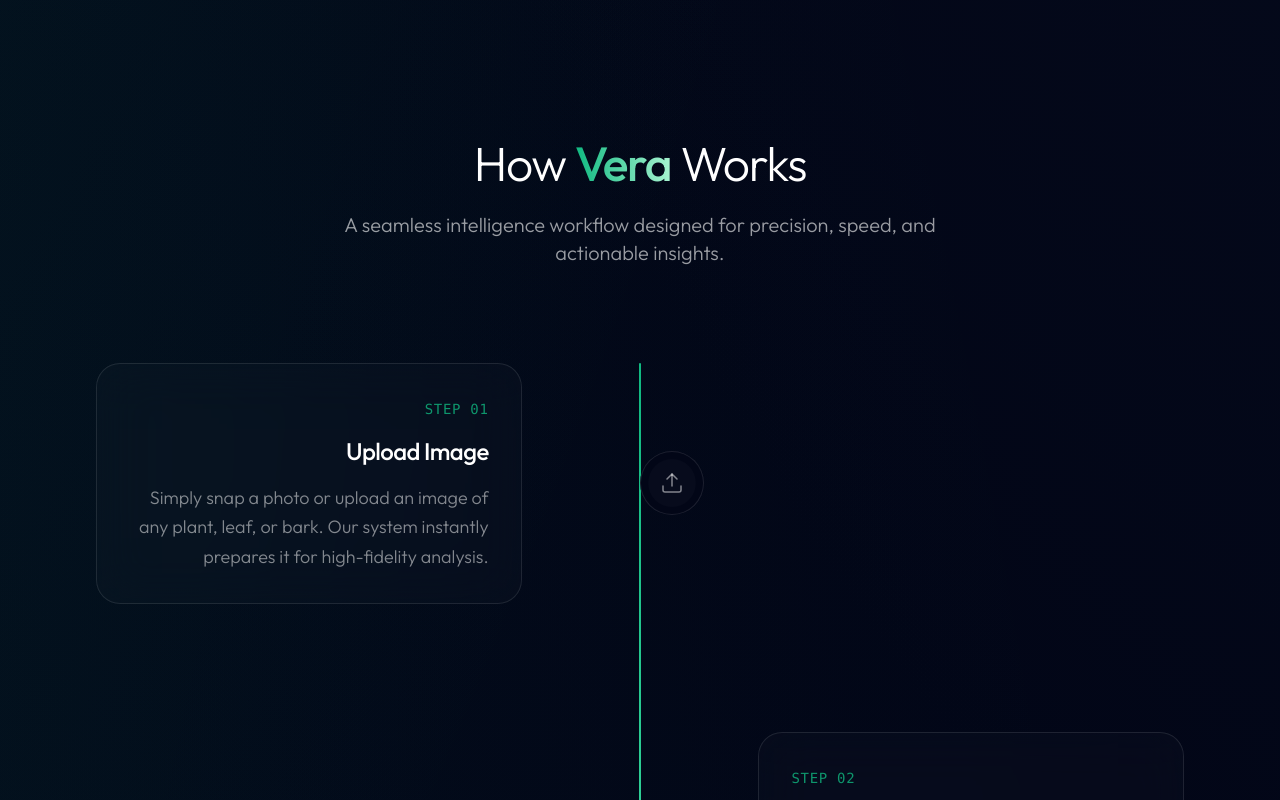
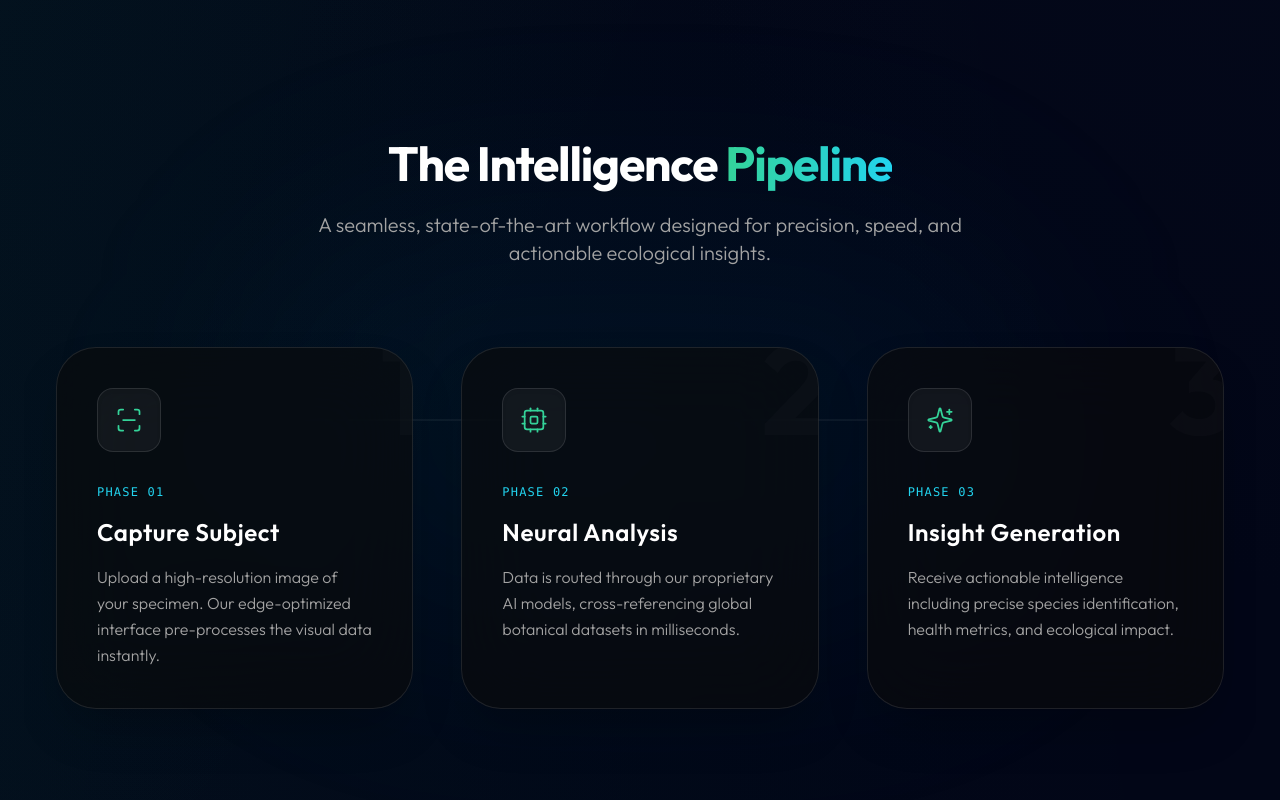
Before and after one commit to Charles-CS/Vera, a Next.js app: page / in a window 1280 px wide. Shown: the part 1460-2260 px from the top of the page. Built offline with nearby package versions, Linux system fonts and the light colour scheme.

Commit message:
feat: add HowItWorks and Navbar components with motion animations

```diff
--- a/src/components/HowItWorks.tsx
+++ b/src/components/HowItWorks.tsx
@@ -1,132 +1,109 @@
 "use client";
 
 import { motion } from "framer-motion";
-import { Upload, Cpu, AlertTriangle } from "lucide-react";
+import { ScanLine, Cpu, Sparkles } from "lucide-react";
 
 const steps = [
   {
-    title: "Upload Image",
+    title: "Capture Subject",
     description:
-      "Simply snap a photo or upload an image of any plant, leaf, or bark. Our system instantly prepares it for high-fidelity analysis.",
-    icon: Upload,
+      "Upload a high-resolution image of your specimen. Our edge-optimized interface pre-processes the visual data instantly.",
+    icon: ScanLine,
   },
   {
-    title: "AI Multi-Engine Analysis",
+    title: "Neural Analysis",
     description:
-      "The image is processed through our proprietary neural networks, cross-referencing thousands of botanical and ecological databases in milliseconds.",
+      "Data is routed through our proprietary AI models, cross-referencing global botanical datasets in milliseconds.",
     icon: Cpu,
   },
   {
-    title: "Biome Threat Assessment",
+    title: "Insight Generation",
     description:
-      "Receive a comprehensive report on species identification, health metrics, and potential invasive threats to the surrounding ecosystem.",
-    icon: AlertTriangle,
+      "Receive actionable intelligence including precise species identification, health metrics, and ecological impact.",
+    icon: Sparkles,
   },
 ];
 
 export default function HowItWorks() {
   return (
     <section className="relative w-full py-24 md:py-32 bg-transparent overflow-hidden">
-      <div className="max-w-6xl mx-auto px-6 lg:px-8 relative z-10">
-        <div className="text-center max-w-2xl mx-auto mb-24">
+      {/* Background ambient glow */}
+      <div className="absolute top-1/2 left-1/2 -translate-x-1/2 -translate-y-1/2 w-[800px] h-[400px] bg-cyan-500/5 blur-[120px] rounded-full pointer-events-none" />
+
+      <div className="max-w-7xl mx-auto px-6 lg:px-8 relative z-10">
+        <div className="text-center max-w-2xl mx-auto mb-20">
           <motion.h2
             initial={{ opacity: 0, y: 20 }}
             whileInView={{ opacity: 1, y: 0 }}
             viewport={{ once: true, margin: "-100px" }}
             transition={{ duration: 0.8, ease: [0.16, 1, 0.3, 1] }}
-            className="text-4xl md:text-5xl font-light tracking-tight text-white mb-6"
+            className="text-4xl md:text-5xl font-bold tracking-tight text-white mb-6"
           >
-            How{" "}
-            <span className="font-medium text-transparent bg-clip-text bg-gradient-to-r from-vera-emerald to-emerald-200">
-              Vera
-            </span>{" "}
-            Works
+            The Intelligence <span className="text-transparent bg-clip-text bg-gradient-to-r from-emerald-400 to-cyan-400">Pipeline</span>
           </motion.h2>
           <motion.p
             initial={{ opacity: 0, y: 20 }}
             whileInView={{ opacity: 1, y: 0 }}
             viewport={{ once: true, margin: "-100px" }}
             transition={{ duration: 0.8, delay: 0.1, ease: [0.16, 1, 0.3, 1] }}
-            className="text-white/60 text-lg md:text-xl font-light"
+            className="text-neutral-400 text-lg md:text-xl font-light"
           >
-            A seamless intelligence workflow designed for precision, speed, and actionable insights.
+            A seamless, state-of-the-art workflow designed for precision, speed, and actionable ecological insights.
           </motion.p>
         </div>
 
         <div className="relative">
-          {/* Vertical connecting line container */}
-          <div className="absolute left-10 md:left-1/2 top-0 bottom-0 w-[2px] bg-white/5 -translate-x-1/2 rounded-full overflow-hidden">
-            {/* Animated glowing line */}
+          {/* Animated Data Stream (Desktop Only) */}
+          <div className="hidden md:block absolute top-[4.5rem] left-[10%] right-[10%] h-[2px] bg-white/5 z-0">
             <motion.div
-              className="w-full h-full bg-gradient-to-b from-vera-emerald via-emerald-400 to-vera-emerald origin-top"
-              initial={{ scaleY: 0 }}
-              whileInView={{ scaleY: 1 }}
-              viewport={{ once: true, margin: "-20%" }}
-              transition={{ duration: 1.5, ease: "easeInOut" }}
+              className="absolute top-0 left-0 h-full bg-gradient-to-r from-transparent via-emerald-400 to-transparent"
+              animate={{ left: ["-50%", "150%"] }}
+              transition={{ duration: 3, repeat: Infinity, ease: "linear" }}
+              style={{ width: "30%" }}
             />
           </div>
 
-          <div className="space-y-16 md:space-y-32">
-            {steps.map((step, index) => {
-              const isEven = index % 2 === 0;
-              return (
-                <div
+          <div className="grid grid-cols-1 md:grid-cols-3 gap-8 lg:gap-12 relative z-10">
+            {steps.map((step, index) => (
+              <motion.div
                 key={index}
-                  className="relative flex flex-col md:flex-row items-center justify-between group"
+                initial={{ opacity: 0, y: 30 }}
+                whileInView={{ opacity: 1, y: 0 }}
+                viewport={{ once: true, margin: "-100px" }}
+                transition={{ duration: 0.7, delay: index * 0.2, ease: "easeOut" }}
+                className="relative group"
               >
-                  {/* Left/Right Content Block */}
-                  <motion.div
-                    initial={{ opacity: 0, x: isEven ? -50 : 50, y: 20 }}
-                    whileInView={{ opacity: 1, x: 0, y: 0 }}
-                    viewport={{ once: true, margin: "-100px" }}
-                    transition={{ duration: 0.8, delay: 0.2, ease: [0.16, 1, 0.3, 1] }}
-                    className={`w-full md:w-[45%] pl-24 md:pl-0 ${
-                      isEven ? "md:text-right md:pr-16" : "md:order-2 md:pl-16"
-                    }`}
-                  >
-                    <div className="p-8 rounded-3xl backdrop-blur-xl bg-white/[0.02] border border-white/10 hover:bg-white/[0.04] transition-all duration-500 hover:shadow-glow-emerald hover:-translate-y-1 relative overflow-hidden">
-                      {/* Subtle gradient hover effect inside the card */}
-                      <div className="absolute inset-0 bg-gradient-to-b from-vera-emerald/0 to-transparent opacity-0 group-hover:from-vera-emerald/[0.05] group-hover:opacity-100 transition-opacity duration-500" />
+                {/* Node Card */}
+                <div className="relative h-full p-8 md:p-10 rounded-[2.5rem] bg-neutral-950/60 backdrop-blur-2xl border border-white/10 hover:border-emerald-500/30 transition-all duration-500 hover:-translate-y-2 overflow-hidden shadow-2xl">
+                  {/* Subtle hover gradient inside */}
+                  <div className="absolute inset-0 bg-gradient-to-br from-emerald-500/0 to-cyan-500/0 group-hover:from-emerald-500/10 group-hover:to-cyan-500/5 transition-colors duration-500 pointer-events-none" />
 
+                  {/* Step Number Watermark */}
+                  <div className="absolute -top-6 -right-4 text-9xl font-bold text-white/[0.02] group-hover:text-white/[0.05] transition-colors duration-500 select-none pointer-events-none">
+                    {index + 1}
+                  </div>
+
+                  {/* Icon Container */}
+                  <div className="relative w-16 h-16 rounded-2xl bg-white/5 border border-white/10 flex items-center justify-center mb-8 group-hover:scale-110 transition-transform duration-500 shadow-inner overflow-hidden">
+                    <div className="absolute inset-0 bg-emerald-400/20 opacity-0 group-hover:opacity-100 transition-opacity duration-500 blur-xl" />
+                    <step.icon className="w-7 h-7 text-emerald-400 relative z-10" strokeWidth={1.5} />
+                  </div>
+
+                  {/* Content */}
                   <div className="relative z-10">
-                        <div
-                          className={`inline-block mb-4 text-vera-emerald/80 font-mono text-sm tracking-wider ${
-                            isEven ? "md:mr-0" : ""
-                          }`}
-                        >
-                          STEP 0{index + 1}
+                    <div className="flex items-center gap-3 mb-4">
+                      <span className="text-xs font-mono text-cyan-400 tracking-widest uppercase">Phase 0{index + 1}</span>
                     </div>
-                        <h3 className="text-2xl font-medium text-white mb-4 tracking-tight group-hover:text-vera-emerald transition-colors duration-300">
+                    <h3 className="text-2xl font-semibold text-white mb-4 tracking-wide group-hover:text-emerald-300 transition-colors duration-300">
                       {step.title}
                     </h3>
-                        <p className="text-white/50 leading-relaxed font-light text-lg">
+                    <p className="text-neutral-400 leading-relaxed font-light">
                       {step.description}
                     </p>
                   </div>
                 </div>
               </motion.div>
-
-                  {/* Center Node Badge */}
-                  <motion.div
-                    initial={{ scale: 0, opacity: 0 }}
-                    whileInView={{ scale: 1, opacity: 1 }}
-                    viewport={{ once: true, margin: "-100px" }}
-                    transition={{ duration: 0.5, delay: 0.4, type: "spring" }}
-                    className="absolute left-10 md:left-1/2 w-16 h-16 -translate-x-1/2 rounded-full backdrop-blur-md bg-vera-black border border-white/10 flex items-center justify-center z-10 group-hover:border-vera-emerald/50 group-hover:shadow-glow-emerald transition-all duration-500"
-                  >
-                    <div className="w-12 h-12 rounded-full bg-white/[0.02] flex items-center justify-center group-hover:bg-vera-emerald/20 transition-colors duration-500">
-                      <step.icon
-                        className="w-6 h-6 text-white/50 group-hover:text-vera-emerald transition-colors duration-500 drop-shadow-[0_0_10px_rgba(16,185,129,0)] group-hover:drop-shadow-[0_0_12px_rgba(16,185,129,1)]"
-                        strokeWidth={1.5}
-                      />
-                    </div>
-                  </motion.div>
-
-                  {/* Empty spacer for the other side of the zig-zag on desktop */}
-                  <div className={`hidden md:block w-[45%] ${isEven ? "md:order-2" : ""}`} />
-                </div>
-              );
-            })}
+            ))}
           </div>
         </div>
       </div>
--- a/src/components/Navbar.tsx
+++ b/src/components/Navbar.tsx
@@ -7,16 +7,7 @@ import { motion } from 'framer-motion';
 import { Leaf } from 'lucide-react';
 
 const Navbar = () => {
-  const [isScrolled, setIsScrolled] = useState(false);
   const pathname = usePathname();
-
-  useEffect(() => {
-    const handleScroll = () => {
-      setIsScrolled(window.scrollY > 20);
-    };
-    window.addEventListener('scroll', handleScroll);
-    return () => window.removeEventListener('scroll', handleScroll);
-  }, []);
 
   const links = [
     { name: 'Home', path: '/' },
@@ -29,9 +20,7 @@ const Navbar = () => {
       initial={{ y: -100, x: "-50%", opacity: 0 }}
       animate={{ y: 0, x: "-50%", opacity: 1 }}
       transition={{ duration: 0.8, ease: [0.16, 1, 0.3, 1] }}
-      className={`absolute left-1/2 z-50 w-full max-w-5xl transition-all duration-500 top-[26px] ${
-        isScrolled ? "px-4" : "px-6"
-      }`}
+      className="absolute left-1/2 z-50 w-full max-w-5xl top-[26px] px-6"
     >
       <div className="relative flex items-center justify-between px-6 py-3 rounded-full bg-neutral-950/70 backdrop-blur-2xl border border-white/10 shadow-2xl overflow-hidden group/nav">
 
@@ -57,11 +46,10 @@ const Navbar = () => {
               <li key={item.name}>
                 <Link
                   href={item.path}
-                  className={`relative px-5 py-2 rounded-full text-sm font-medium transition-all duration-300 flex items-center justify-center ${
-                    isActive
+                  className={`relative px-5 py-2 rounded-full text-sm font-medium transition-all duration-300 flex items-center justify-center ${isActive
                       ? "text-white"
                       : "text-neutral-400 hover:text-white hover:bg-white/5"
-                  }`}
+                    }`}
                 >
                   {isActive && (
                     <motion.div
```
Lines whose indentation alone changed are shown as unchanged.
